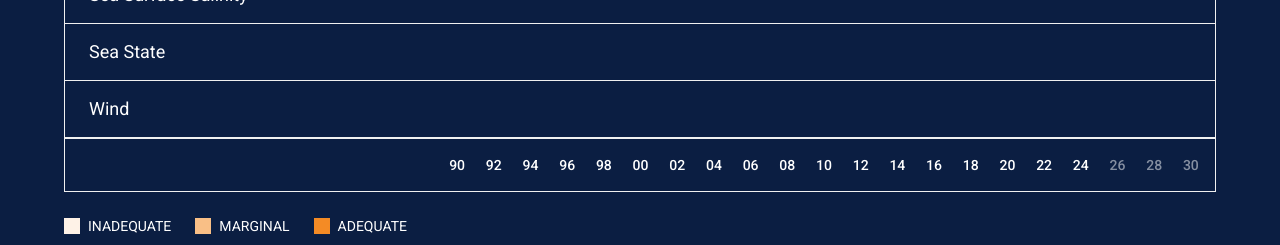
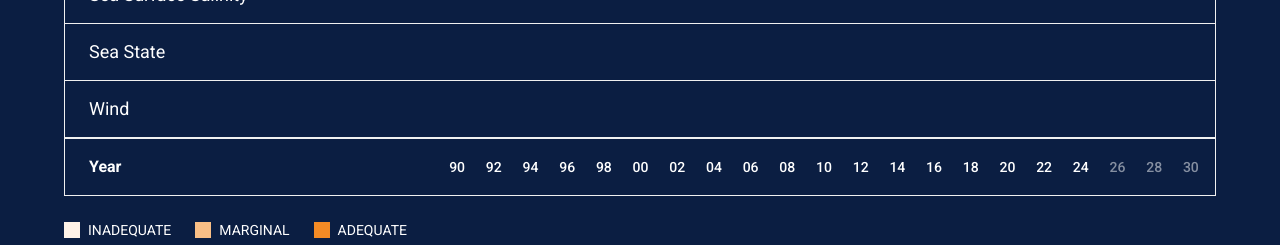
Before and after one commit to OceanOPS/oceanops-report-card, a React (Vite) app: page /#home in a window 1280 px wide. Shown: the part 8400-8645 px from the top of the page. Built offline with nearby package versions, Linux system fonts and the light colour scheme; a web font is replaced by a local one.

Commit message:
Add Year label to satellite table footer for clarity

```diff
--- a/src/components/SatelliteTable.tsx
+++ b/src/components/SatelliteTable.tsx
@@ -297,6 +297,7 @@ export default function SatelliteTable() {
           <tfoot>
             <tr className="bg-goos-blue-900 p-0">
               <td className="text-white text-left px-3 sm:px-4 md:px-6 py-3 sm:py-4 border-t-2 border-goos-white font-bold w-1/3">
+                Year
               </td>
               <td className="text-white py-3 sm:py-4 pr-3 sm:pr-4 border-t-2 border-goos-white font-medium w-2/3">
                 <div className="flex justify-between text-xs sm:text-sm whitespace-nowrap p-0">
```
